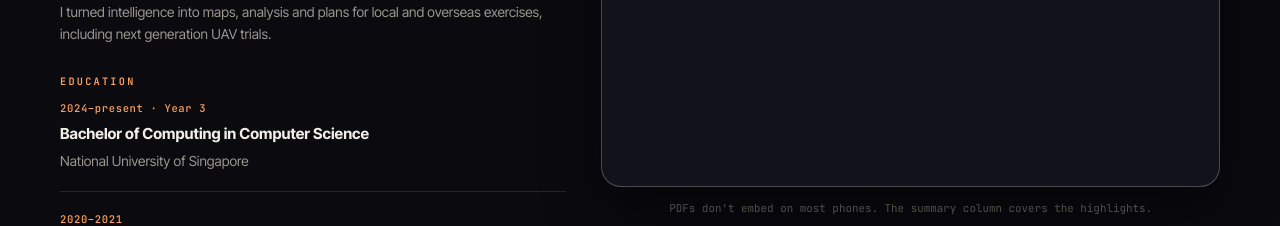
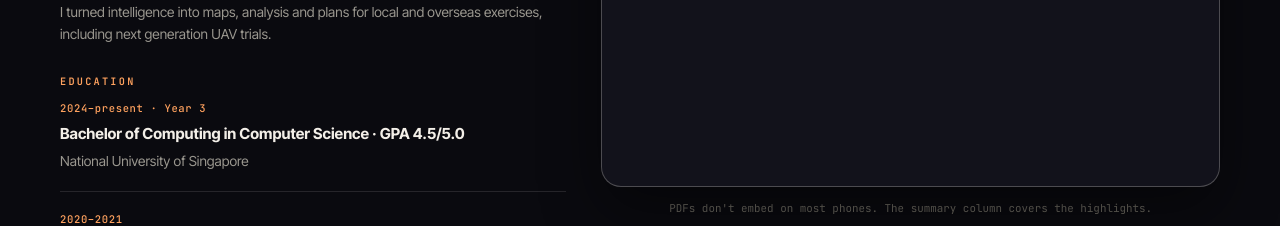
Before and after one commit to seanrh34/34cats, a Next.js app: page /seanhardjanto.com/resume in a window 1280 px wide. Shown: the part 860-1086 px from the top of the page. Built offline with nearby package versions, Linux system fonts and the light colour scheme.

Commit message:
Swap in Sep 2026 résumé, add NUS GPA, confirm languages stat

```diff
--- a/app/data.ts
+++ b/app/data.ts
@@ -90,7 +90,7 @@ export type Stat = {
 export const stats: Stat[] = [
   { value: 3, label: "AI and software engineering roles", footnote: "Univers · Aumovio · Guidesify" },
   { value: 200, suffix: "+", label: "freshmen onboarded", footnote: "RVRC orientation · vice project director" },
-  { value: 3, label: "languages spoken", footnote: "English · Bahasa Indonesia · Mandarin", placeholder: true },
+  { value: 3, label: "languages spoken", footnote: "English · Bahasa Indonesia · Mandarin" },
   { value: 85, suffix: "/90", label: "A-Level rank points", footnote: "Hwa Chong Institution · 2021" },
 ];
 
@@ -304,7 +304,7 @@ export const education: EducationCard[] = [
     id: "nus",
     school: "National University of Singapore",
     period: "2024–present · Year 3",
-    headline: "Bachelor of Computing in Computer Science",
+    headline: "Bachelor of Computing in Computer Science · GPA 4.5/5.0",
     details: [
       "RVRC Orientation Vice Project Director, onboarded 200+ freshmen",
       "NUS Fencing Club Logistics Executive",
```
Also changed, not shown: 2 other files (tests, documents, lock files or other folders).
